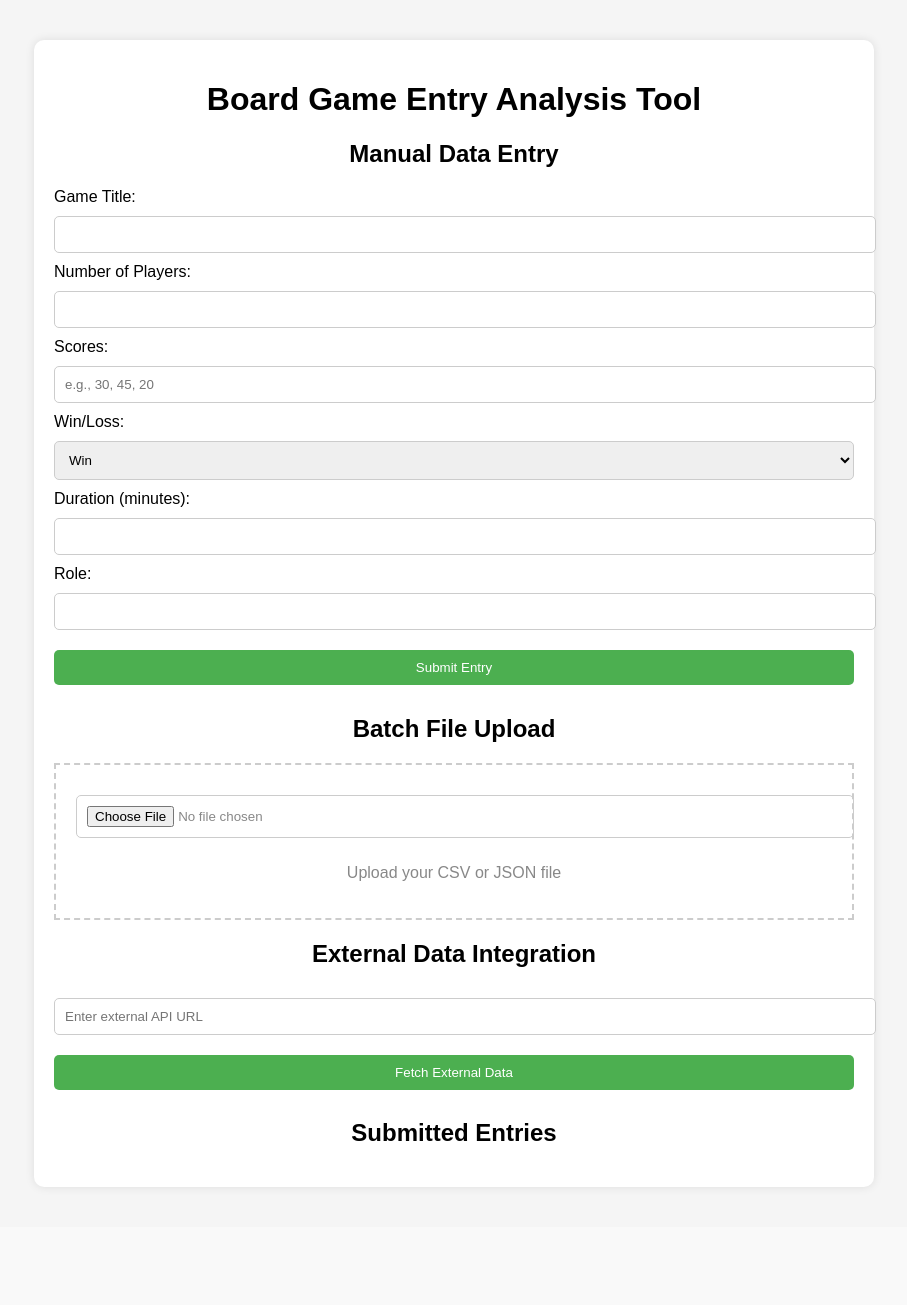
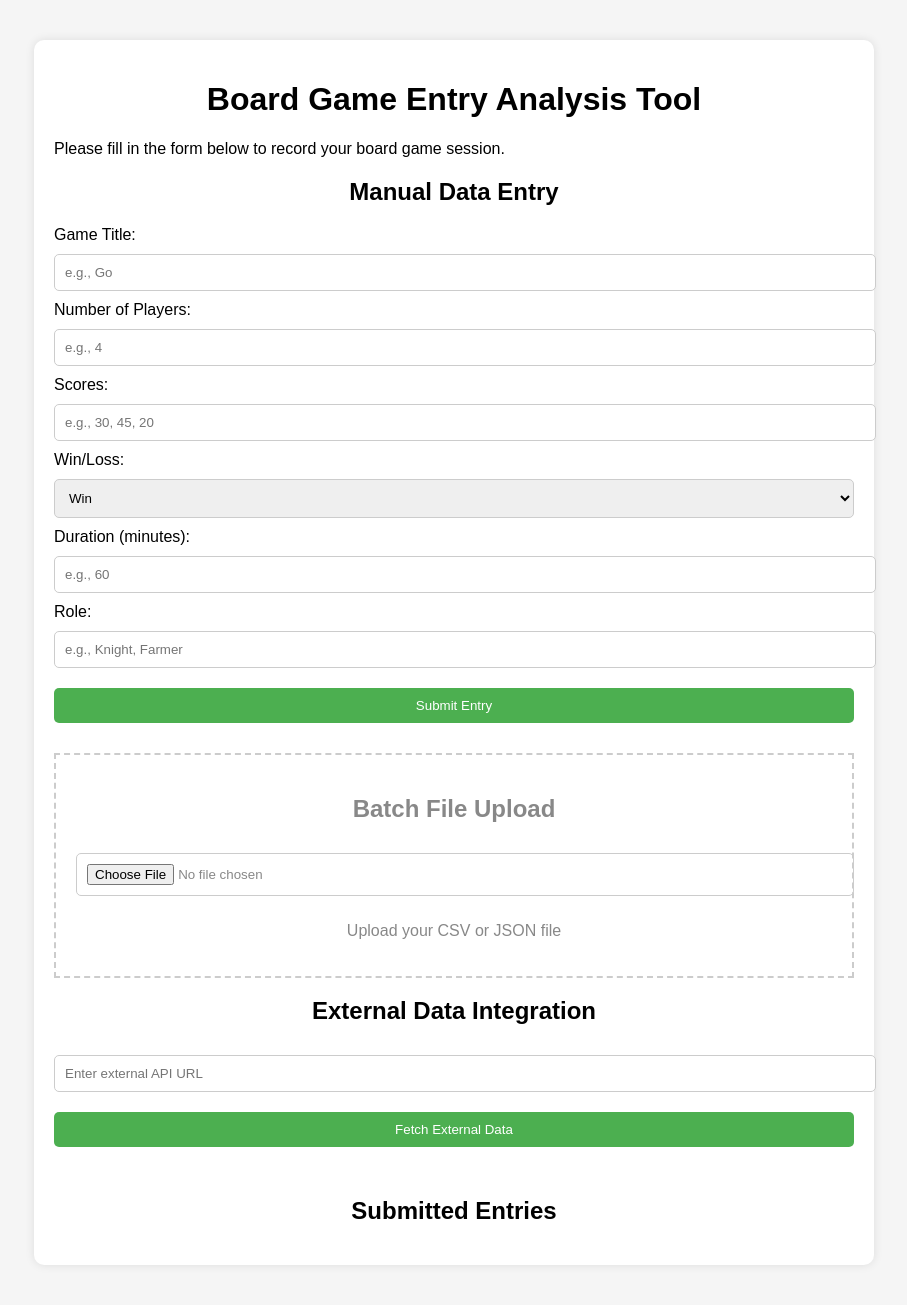
Before and after one commit to TheDoctorZoose/CITS3403-Agile-Project, a Flask app: page / in a window 1280 px wide. Shown: the whole page, without its empty margins (186-1093 px from the left). Before the commit the page ends 1189 px from the top, so only its background shows below. Run offline with Flask 3, Linux system fonts and the light colour scheme.

Commit message:
Update JS:

```diff
--- a/app/static/css/style.css
+++ b/app/static/css/style.css
@@ -4,6 +4,7 @@ body {
   margin: 0;
   padding: 0;
 }
+
 .container {
   max-width: 800px;
   margin: 40px auto;
@@ -12,9 +13,11 @@ body {
   border-radius: 10px;
   box-shadow: 0 0 10px rgba(0, 0, 0, 0.1);
 }
+
 h1, h2 {
   text-align: center;
 }
+
 input, select, textarea, button {
   width: 100%;
   padding: 10px;
@@ -22,15 +25,18 @@ body {
   border: 1px solid #ccc;
   border-radius: 5px;
 }
+
 button {
   background-color: #4CAF50;
   color: white;
   border: none;
   cursor: pointer;
 }
+
 button:hover {
   background-color: #45a049;
 }
+
 .file-upload {
   margin-top: 20px;
   border: 2px dashed #ccc;
--- a/app/static/js/script.js
+++ b/app/static/js/script.js
@@ -16,5 +16,6 @@ document.getElementById("entryForm").addEventListener("submit", function (e) {
   li.textContent = `🎲 ${gameTitle} | Players: ${playerCount} | Scores: ${scores} | Result: ${result} | Duration: ${duration} min | Role: ${role}`;
   entryList.appendChild(li);
 
+  alert("Submission successful!");
   e.target.reset();
 });
--- a/app/templates/forum.html
+++ b/app/templates/forum.html
@@ -3,51 +3,64 @@
 <head>
   <meta charset="UTF-8" />
   <meta name="viewport" content="width=device-width, initial-scale=1.0" />
+  <meta name="description" content="Board Game Entry and Analysis Tool for tracking game stats and performance." />
   <title>Board Game Entry Analysis Tool</title>
   <link rel="stylesheet" href="{{ url_for('static', filename='css/style.css') }}">
 </head>
 <body>
-  <div class="container">
+  <main class="container">
     <h1>Board Game Entry Analysis Tool</h1>
+    <p>Please fill in the form below to record your board game session.</p>
+
+    <!-- Manual Data Entry Section -->
+    <section aria-label="Manual Data Entry">
       <h2>Manual Data Entry</h2>
-    <form id="entryForm">
-      <label>Game Title:</label>
-      <input type="text" name="gameTitle" required />
+      <form id="entryForm" action="#" method="POST">
+        <label for="gameTitle">Game Title:</label>
+        <input type="text" id="gameTitle" name="gameTitle" required placeholder="e.g., Go" />
 
-      <label>Number of Players:</label>
-      <input type="number" name="playerCount" required />
+        <label for="playerCount">Number of Players:</label>
+        <input type="number" id="playerCount" name="playerCount" required placeholder="e.g., 4" />
 
-      <label>Scores:</label>
-      <input type="text" name="scores" placeholder="e.g., 30, 45, 20" required />
+        <label for="scores">Scores:</label>
+        <input type="text" id="scores" name="scores" placeholder="e.g., 30, 45, 20" required />
 
-      <label>Win/Loss:</label>
-      <select name="result">
+        <label for="result">Win/Loss:</label>
+        <select id="result" name="result">
           <option value="win">Win</option>
           <option value="loss">Loss</option>
         </select>
 
-      <label>Duration (minutes):</label>
-      <input type="number" name="duration" />
+        <label for="duration">Duration (minutes):</label>
+        <input type="number" id="duration" name="duration" placeholder="e.g., 60" />
 
-      <label>Role:</label>
-      <input type="text" name="role" />
+        <label for="role">Role:</label>
+        <input type="text" id="role" name="role" placeholder="e.g., Knight, Farmer" />
 
         <button type="submit">Submit Entry</button>
       </form>
+    </section>
 
+    <!-- File Upload Section -->
+    <section class="file-upload" aria-label="Batch File Upload">
       <h2>Batch File Upload</h2>
-    <div class="file-upload">
       <input type="file" id="fileInput" accept=".csv, .json" />
       <p>Upload your CSV or JSON file</p>
-    </div>
+    </section>
 
+    <!-- External API Section -->
+    <section aria-label="External Data Integration">
       <h2>External Data Integration</h2>
-    <input type="url" placeholder="Enter external API URL" />
-    <button>Fetch External Data</button>
+      <input type="url" id="externalUrl" placeholder="Enter external API URL" />
+      <button type="button">Fetch External Data</button>
+    </section>
 
+    <!-- Entry Display Section -->
+    <section id="entryDisplay" aria-label="Submitted Entries" style="margin-top: 40px;">
       <h2>Submitted Entries</h2>
       <ul id="entryList"></ul>
-  </div>
+    </section>
+  </main>
 
   <script src="{{ url_for('static', filename='js/script.js') }}"></script>
 </body>
```
Lines whose indentation alone changed are shown as unchanged.
